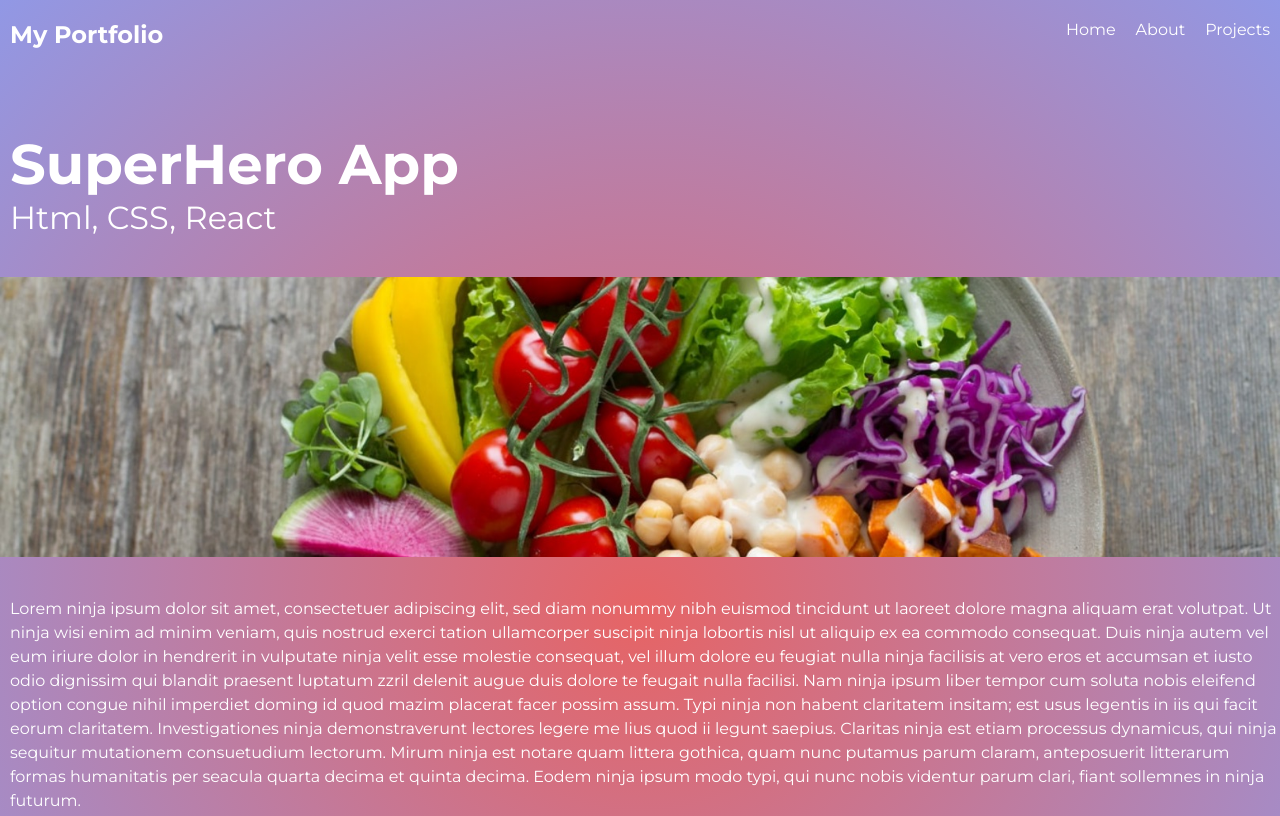
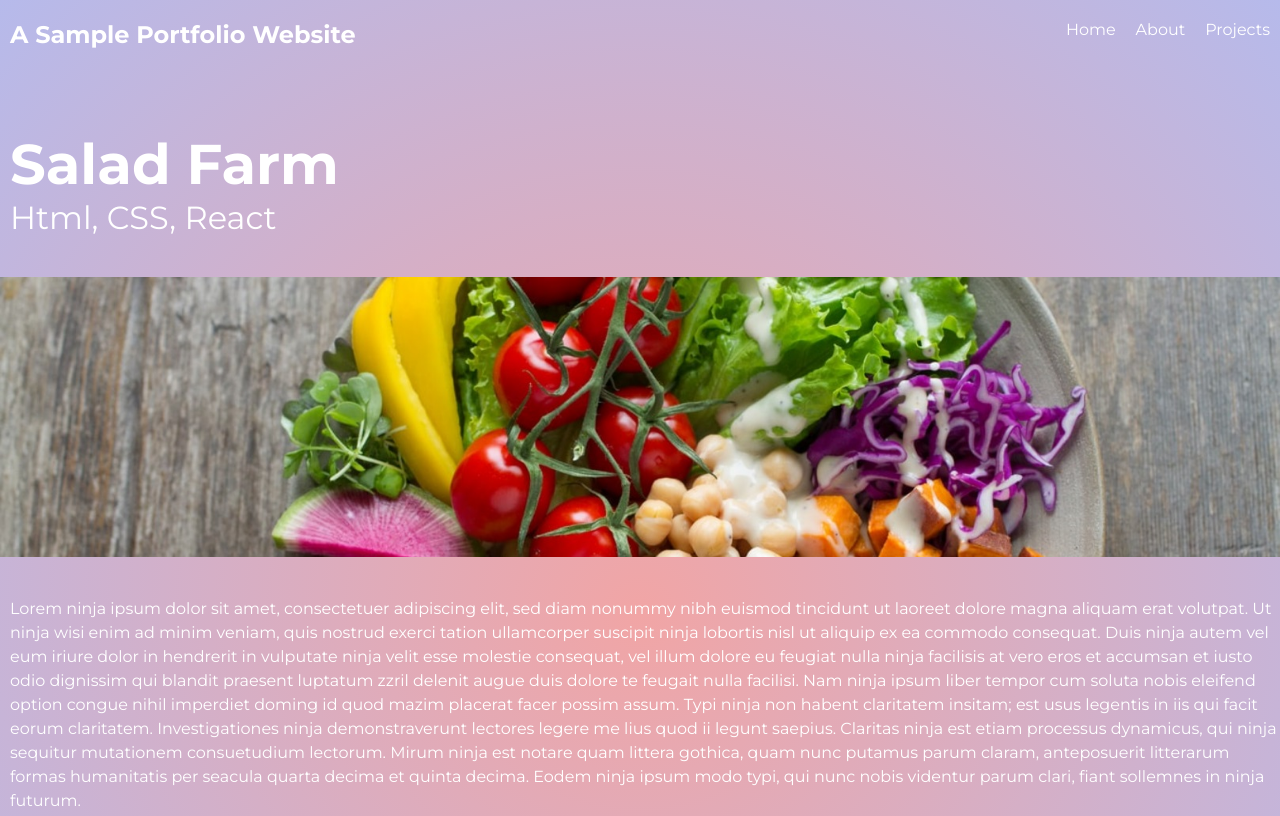
Before and after one commit to fightiiing/Gatsby-Page, a Gatsby site: page /projects/real-kitchen-food in a window 1280 px wide. Shown: the top 816 px of the page. Built offline with nearby package versions, Linux system fonts and the light colour scheme; Gatsby itself is replaced by a stand-in of ours.

Commit message:
style tweaks

```diff
--- a/gatsby-config.js
+++ b/gatsby-config.js
@@ -33,7 +33,7 @@ module.exports = {
     }
   ],
   siteMetadata: {
-    title: 'My Portfolio',
+    title: 'A Sample Portfolio Website',
     description: 'wed dev portfolio',
     copyright: 'This website is copyright 2023 My portfolio',
     contact: 'me@thiswebsite.com'
--- a/src/projects/real-kitchen-food.md
+++ b/src/projects/real-kitchen-food.md
@@ -1,5 +1,5 @@
 ---
-title: SuperHero App
+title: Salad Farm
 stack: Html, CSS, React
 slug: real-kitchen-food
 date: 2023-03-06
--- a/src/projects/trainer-trainer.md
+++ b/src/projects/trainer-trainer.md
@@ -1,5 +1,5 @@
 ---
-title: Trainer Trainer
+title: Sneakers
 stack: Gatsby & Shopify
 slug: trainer-trainer
 date: 2023-03-19
--- a/src/styles/global.css
+++ b/src/styles/global.css
@@ -16,7 +16,7 @@ html, body {
 html {
   /* background: radial-gradient(at top right, rgba(146,43,225,1) 0%, rgba(43,9,107,1) 100%);
   background-repeat: no-repeat; */
-  background: radial-gradient(#e66465, #9198e5);
+  background: radial-gradient(#f1a5a5, #b6baeb);
 
 }
 
--- a/src/styles/projects.module.css
+++ b/src/styles/projects.module.css
@@ -22,6 +22,6 @@
     font-weight: 500;
   }
   .projectStyle p {
-    color: #ccc;
+    color: black;
     margin-top: 4px;
   }
```
Also changed, not shown: src/components/Navbar.js (line endings or trailing spaces).
